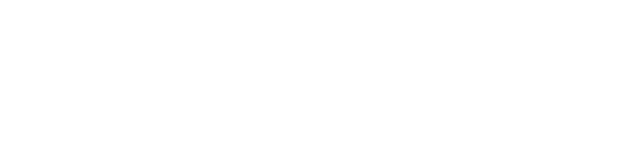
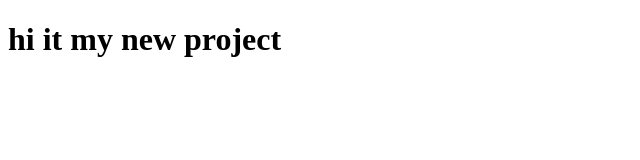
Before and after one commit to sagor0901/gthree-architects-project, a plain HTML site: page index.html in a window 1280 px wide. Shown: the whole page, without its empty margins (0-640 px from the left). Drawn offline with Linux system fonts and the light colour scheme.

Commit message:
checking

```diff
--- a/index.html
+++ b/index.html
@@ -6,7 +6,9 @@
     <title>G-3 Arcitects Project</title>
 </head>
 <body>
-    <header></header>
+    <header>
+        <h1>hi it my new project</h1>
+    </header>
     <main></main>
     <footer></footer>
 </body>
```
